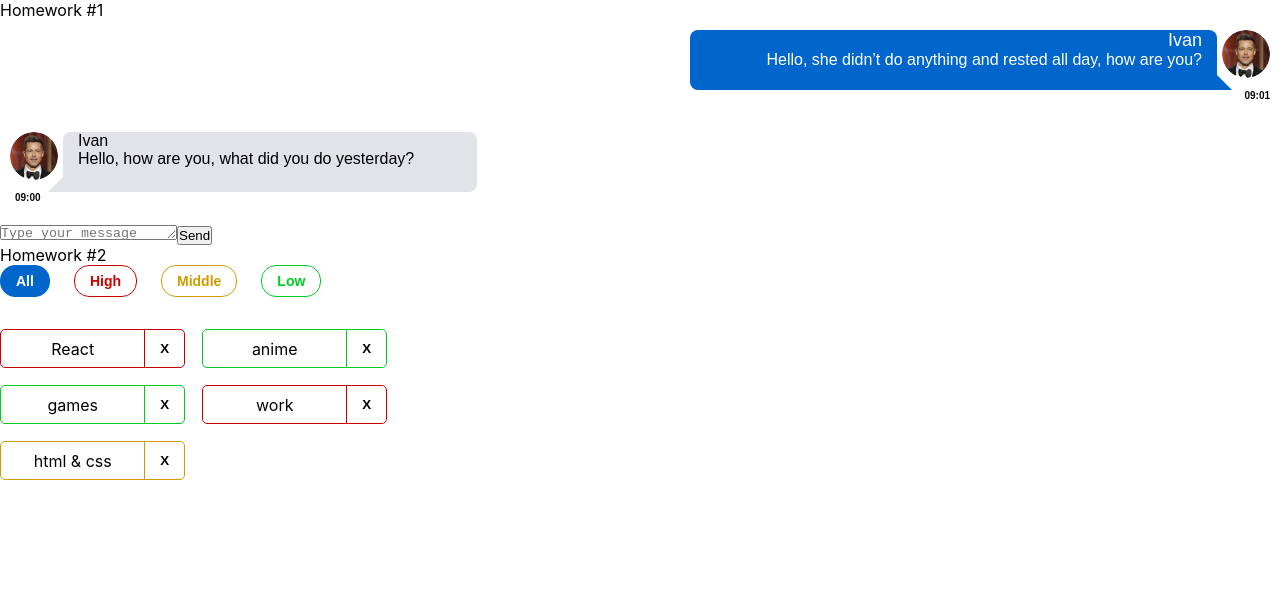
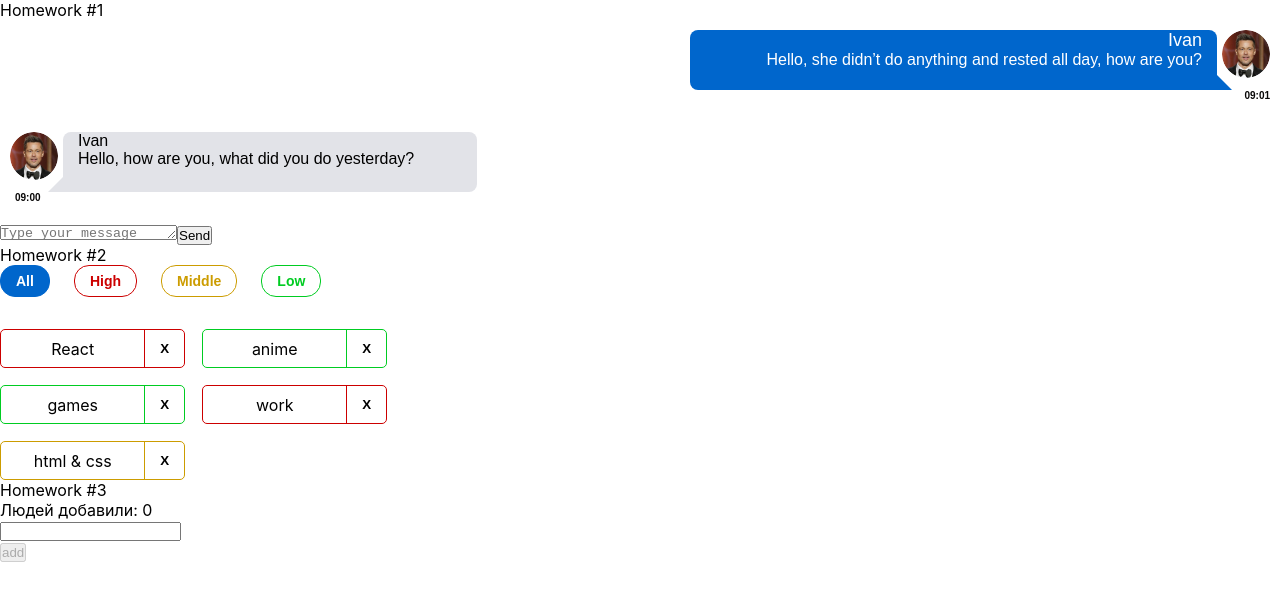
Before and after one commit to Heavyvetal9/Domashka-2-sprint, a React (Create React App) app: page /#/pre-junior in a window 1280 px wide. Before the commit this address led to /. Shown: the top 600 px of the page. Built offline with nearby package versions, Linux system fonts and the light colour scheme.

Commit message:
2-sprint-2week-01

```diff
--- a/src/s1-main/App.tsx
+++ b/src/s1-main/App.tsx
@@ -2,6 +2,7 @@ import React from 'react'
 import s from './App.module.css'
 import HW1 from '../s2-homeworks/hw01/HW1'
 import HW2 from "../s2-homeworks/hw02/HW2";
+import HW3 from "../s2-homeworks/hw03/HW3";
 
 function App() {
     return (
@@ -9,7 +10,7 @@ function App() {
             <HW1/>
             {/*раскомментировать по ходу выполнения*/}
             <HW2/>
-            {/*<HW3/>*/}
+            <HW3/>
             {/*<HW4/>*/}
 
             {/*при выполнении дз 5 и более - закомментировать здесь дз 1-4, так как они есть внутри дз 5*/}
--- a/src/s2-homeworks/hw03/Greeting.tsx
+++ b/src/s2-homeworks/hw03/Greeting.tsx
@@ -2,14 +2,14 @@ import React, {ChangeEvent, KeyboardEvent} from 'react'
 import s from './Greeting.module.css'
 
 type GreetingPropsType = {
-    name: any // need to fix any
-    setNameCallback: any // need to fix any
-    addUser: any // need to fix any
-    onBlur: any // need to fix any
-    onEnter: any // need to fix any
-    error: any // need to fix any
-    totalUsers: any // need to fix any
-    lastUserName?: any // need to fix any
+    name: string // need to fix any
+    setNameCallback: (e: ChangeEvent<HTMLInputElement>)=> void // need to fix any
+    addUser: ()=> void // need to fix any
+    onBlur: ()=> void // need to fix any
+    onEnter: (e: KeyboardEvent<HTMLInputElement>)=> void // need to fix any
+    error: string | null // need to fix any
+    totalUsers: number // need to fix any
+    lastUserName?: string // need to fix any
 }
 
 // презентационная компонента (для верстальщика)
@@ -25,7 +25,7 @@ const Greeting: React.FC<GreetingPropsType> = (
         lastUserName,
     } // деструктуризация пропсов
 ) => {
-    const inputClass = s.errorInput // need to fix with (?:)
+    const inputClass = error? s.errorInput : s.input // need to fix with (?:)
 
     return (
         <div id={'hw3-form'} className={s.greetingForm}>
--- a/src/s2-homeworks/hw03/GreetingContainer.tsx
+++ b/src/s2-homeworks/hw03/GreetingContainer.tsx
@@ -3,36 +3,41 @@ import Greeting from './Greeting'
 import { UserType } from './HW3'
 
 type GreetingContainerPropsType = {
-    users: any // need to fix any
-    addUserCallback: any // need to fix any
+    users: Array<UserType> // fixed any
+    addUserCallback: (name: string) => void // fixed any
 }
 
-export const pureAddUser = (name: any, setError: any, setName: any, addUserCallback: any) => {
-    // если имя пустое - показать ошибку, иначе - добавить юзера и очистить инпут
+export const pureAddUser = (name: string, setError: (error: string | null) => void, setName: (name: string) => void, addUserCallback: (name: string) => void) => {
+    if (name.trim() === '') {
+        setError('Name is required')
+    } else {
+        addUserCallback(name)
+        setName('')
+    }
 }
 
-export const pureOnBlur = (name: any, setError: any) => { // если имя пустое - показать ошибку
+export const pureOnBlur = (name: string, setError: (error: string | null) => void) => {
+    if (name.trim() === '') {
+        setError('Name is required')
+    }
 }
 
-export const pureOnEnter = (e: any, addUser: any) => { // если нажата кнопка Enter - добавить
+export const pureOnEnter = (e: KeyboardEvent<HTMLInputElement>, addUser: () => void) => {
+    if (e.key === 'Enter') {
+        addUser()
+    }
 }
 
-// более простой и понятный для новичков
-// function GreetingContainer(props: GreetingPropsType) {
+const GreetingContainer: React.FC<GreetingContainerPropsType> = ({
+                                                                     users,
+                                                                     addUserCallback,
+                                                                 }) => {
+    const [name, setName] = useState<string>('') // fixed any
+    const [error, setError] = useState<string | null>(null) // fixed any
 
-// более современный и удобный для про :)
-const GreetingContainer: React.FC<GreetingContainerPropsType> = ({
-    users,
-    addUserCallback,
-}) => {
-    // деструктуризация пропсов
-    const [name, setName] = useState<any>('') // need to fix any
-    const [error, setError] = useState<any>('') // need to fix any
-
-    const setNameCallback = (e: any) => { // need to fix any
-        setName('some name') // need to fix
-
-        error && setError('')
+    const setNameCallback = (e: ChangeEvent<HTMLInputElement>) => {
+        setName(e.currentTarget.value) // fixed
+        error && setError(null)
     }
     const addUser = () => {
         pureAddUser(name, setError, setName, addUserCallback)
@@ -42,12 +47,12 @@ const GreetingContainer: React.FC<GreetingContainerPropsType> = ({
         pureOnBlur(name, setError)
     }
 
-    const onEnter = (e: any) => {
+    const onEnter = (e: KeyboardEvent<HTMLInputElement>) => {
         pureOnEnter(e, addUser)
     }
 
-    const totalUsers = 0 // need to fix
-    const lastUserName = 'some name' // need to fix
+    const totalUsers = users.length // fixed
+    const lastUserName = users[users.length - 1]?.name || '' // fixed
 
     return (
         <Greeting
--- a/src/s2-homeworks/hw03/HW3.tsx
+++ b/src/s2-homeworks/hw03/HW3.tsx
@@ -19,36 +19,26 @@ import GreetingContainer from './GreetingContainer'
 
 // types
 export type UserType = {
-    _id: any // need to fix any
-    name: any // need to fix any
+    _id: string // need to fix any
+    name: string // need to fix any
 }
 
-export const pureAddUserCallback = (name: any, setUsers: any, users: any) => { // need to fix any
-    const user = { // need to fix
+export const pureAddUserCallback = (name: string, setUsers: React.Dispatch<React.SetStateAction<UserType[]>>, users: UserType[]) => {
+    const user = {
+        _id: v1(),
+        name: name,
     }
     setUsers([...users, user])
 }
 
 const HW3 = () => {
-    const [users, setUsers] = useState<any>([]) // need to fix any
+    const [users, setUsers] = useState<UserType[]>([]) // need to fix any
 
-    const addUserCallback = (name: any) => { // need to fix any
+    const addUserCallback = (name: string) => { // need to fix any
         pureAddUserCallback(name, setUsers, users)
     }
 
     return (
-        <div id={'hw3'}>
-            <div className={s2.hwTitle}>Homework #3</div>
-            {/*для автоматической проверки дз (не менять)*/}
 
-            <div className={s2.hw}>
-                <GreetingContainer
-                    users={users}
-                    addUserCallback={addUserCallback}
-                />
-            </div>
-        </div>
-    )
-}
-
+        <div id={'hw3'}> <div className={s2.hwTitle}>Homework #3</div> {/*для автоматической проверки дз (не менять)*/} <div className={s2.hw}> <GreetingContainer users={users} addUserCallback={addUserCallback} /> </div> </div> ) }
 export default HW3
```
Also changed, not shown: 1 other file (tests, documents, lock files or other folders).
